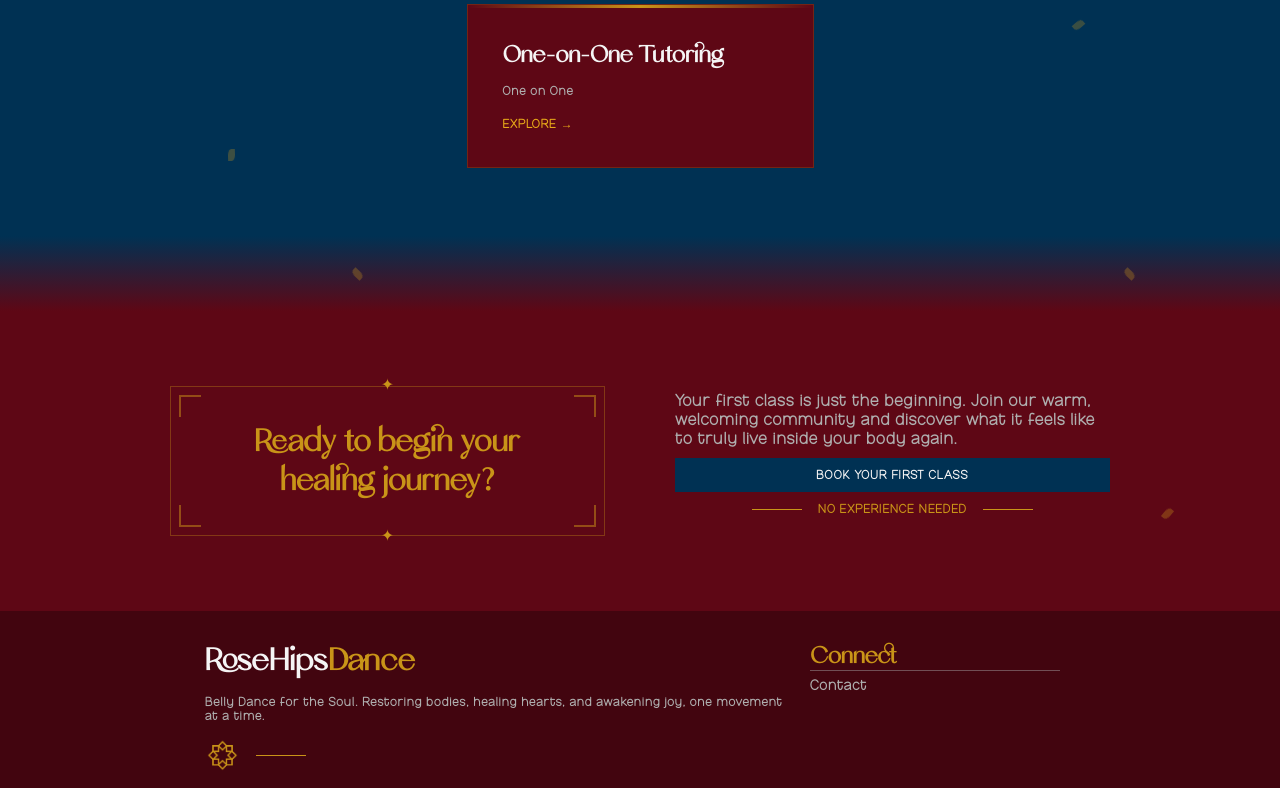
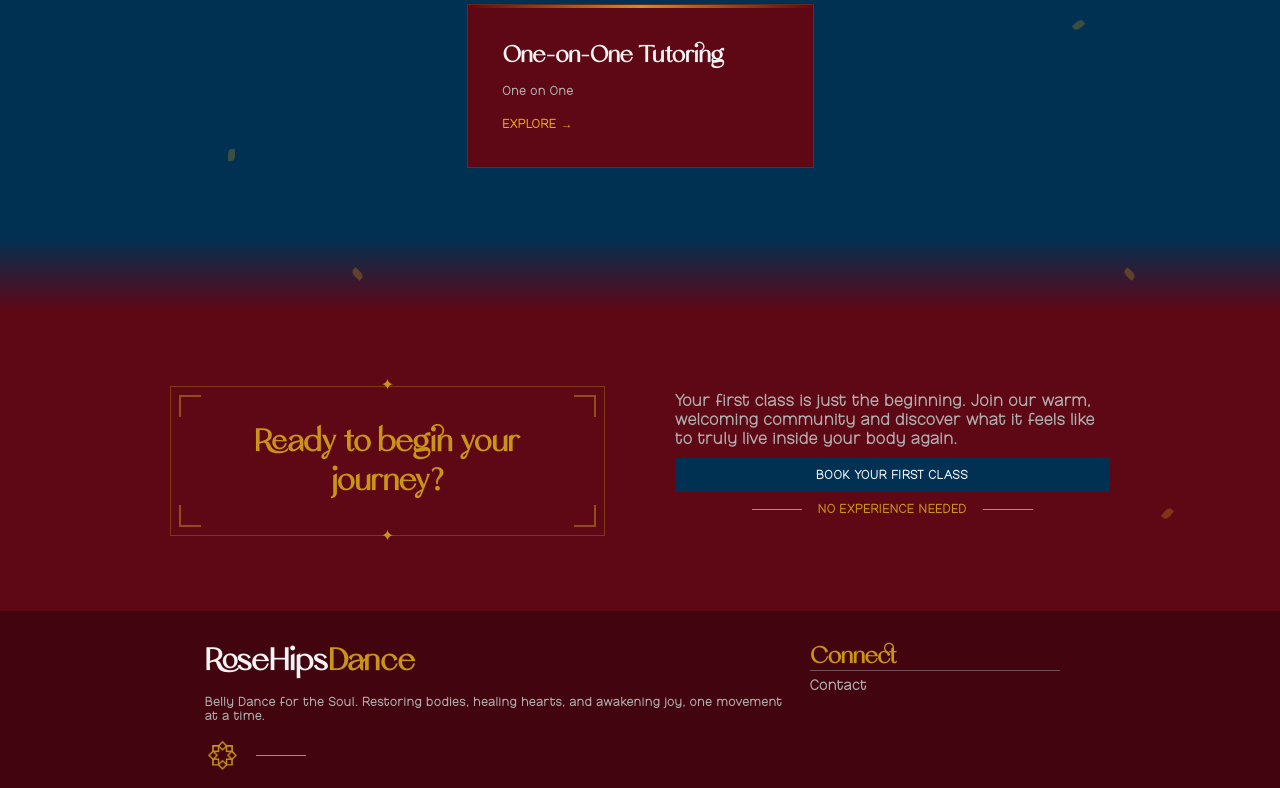
Before and after one commit to tpeschke/rose-hips-dance, a Next.js app: page / in a window 1280 px wide. Shown: the part 1956-2744 px from the top of the page. Built offline with nearby package versions, Linux system fonts and the light colour scheme.

Commit message:
updating journey banner

```diff
--- a/app/homeComponents/beginYourJourney/BeginYourJourney.tsx
+++ b/app/homeComponents/beginYourJourney/BeginYourJourney.tsx
@@ -76,7 +76,7 @@ export default function BeginYourJourney() {
             <div className="cta-corner cta-corner-bl"></div>
             <div className="cta-corner cta-corner-br"></div>
             <h1 className={`${mhiora.className} antialiased`}>
-              Ready to begin your healing journey?
+              Ready to begin your journey?
             </h1>
           </div>
         </div>
```
